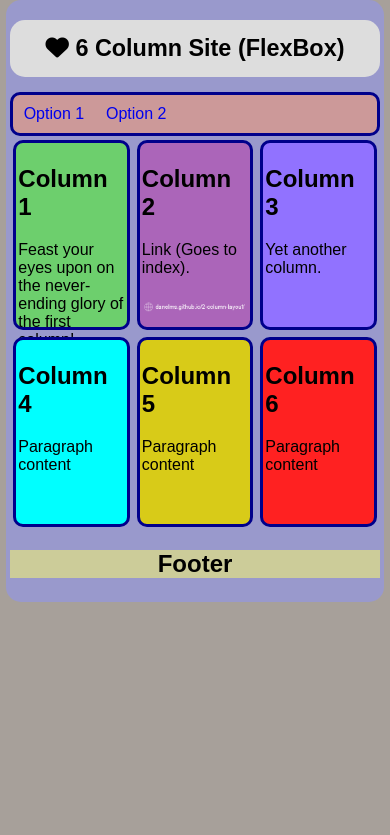
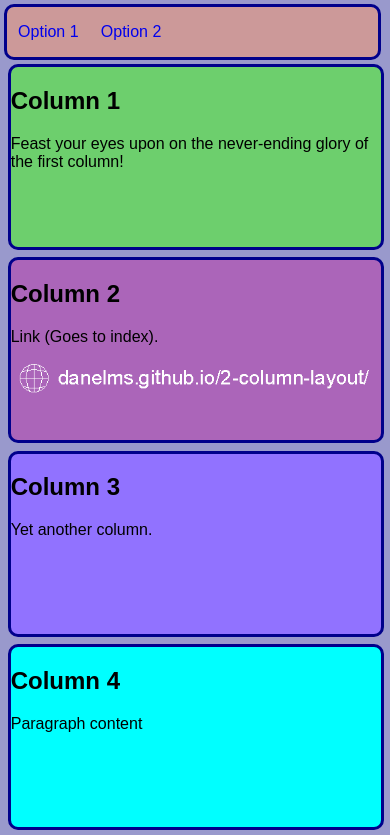
Before and after one commit to danelms/2-column-layout, a plain HTML site: page 2ColumnIndexFlexBox.html in a window 390 px wide. Shown: the top 835 px of the page. Drawn offline with Linux system fonts and the light colour scheme.

Commit message:
Home commit. Adaptive working on 6 column. Still weird margins on right to sort

```diff
--- a/2ColumnIndexFlexBox.html
+++ b/2ColumnIndexFlexBox.html
@@ -3,6 +3,7 @@
 
 
 <html>
+
     <head>
 
         <title>6 Column Layout</title>
@@ -20,8 +21,8 @@
 
         <div id="wrap">
 
-            <header style="max-width:100%;height:auto;">
-                <h1 style="font-size: 6vw"><i class="fas fa-heart"></i> 6 Column Site (FlexBox)</h1>
+            <header>
+                <h1 style="font-size: 5vw;"><i class="fas fa-heart"></i> 6 Column Site (FlexBox)</h1>
             </header>
 
             <nav>
--- a/2columnCSSFlexBox.css
+++ b/2columnCSSFlexBox.css
@@ -4,9 +4,10 @@ body, html{
     color:#000;
     background:#a7a09a;
 }
-#header {
+header {
     display: flex;
-    flex-direction: row;
+    width: 100%;
+    margin-left: 5%;
 }
 #wrap {
     width:95%;
@@ -17,6 +18,7 @@ body, html{
     font-family: Arial, Helvetica, sans-serif;
 }
 h1 {
+    width: 90%;
     background:#ddd;
     text-align: center;
     padding-top: 15px;
@@ -29,12 +31,17 @@ nav {
     border-style: solid;
     border-radius: 10px;
 }
-nav, ul {
+nav .ul {
     list-style-type: none;
     margin: 0;
     padding-top: 5px;
     padding-bottom: 5px;
-    padding-inline-start: 0;
+}
+li {
+    list-style-type: none;
+}
+ul {
+    padding-inline-start: 0px;
 }
 #ul1 {
     display: flex;
@@ -62,11 +69,34 @@ nav, ul {
     padding:0.5%;
     height:180px;
 }
-@media screen and (max-width) {
+
+
+@media only screen and (max-width: 800px) {
+
     .column {
         width: 100%;
+        padding: 0%;
+    }
+
+    .columns, nav {
+        flex-direction: column;
+        width: 95%;
+        margin: 0px;
+        margin-right: 0px;
+    }
+
+    header {
+        display: none;
+    }
+
+    #wrap {
+        width: 100%;
+        padding: 4px;
+        border-radius: 0px;
     }
 }
+
+
 #column1 {
     background:rgb(109, 207, 109);
 
```
